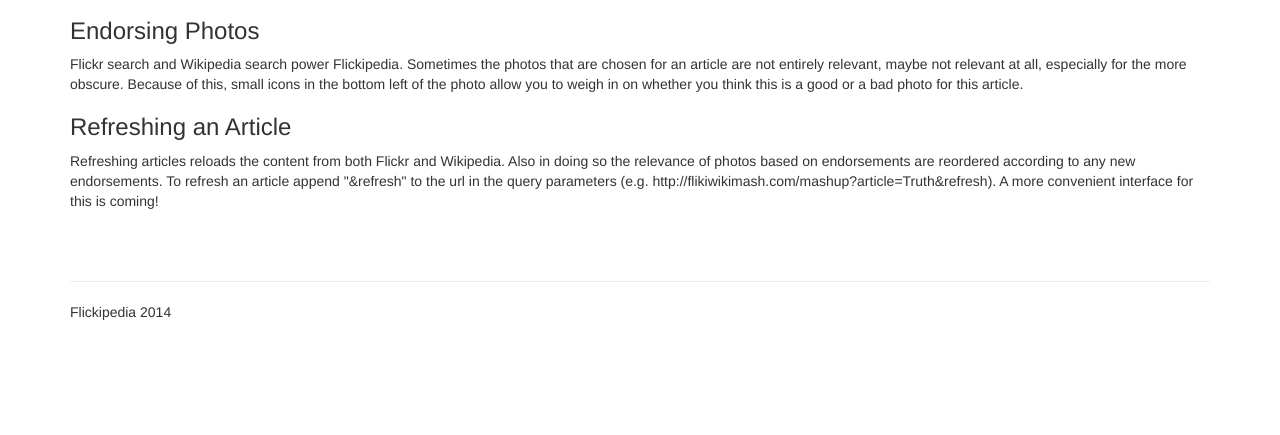
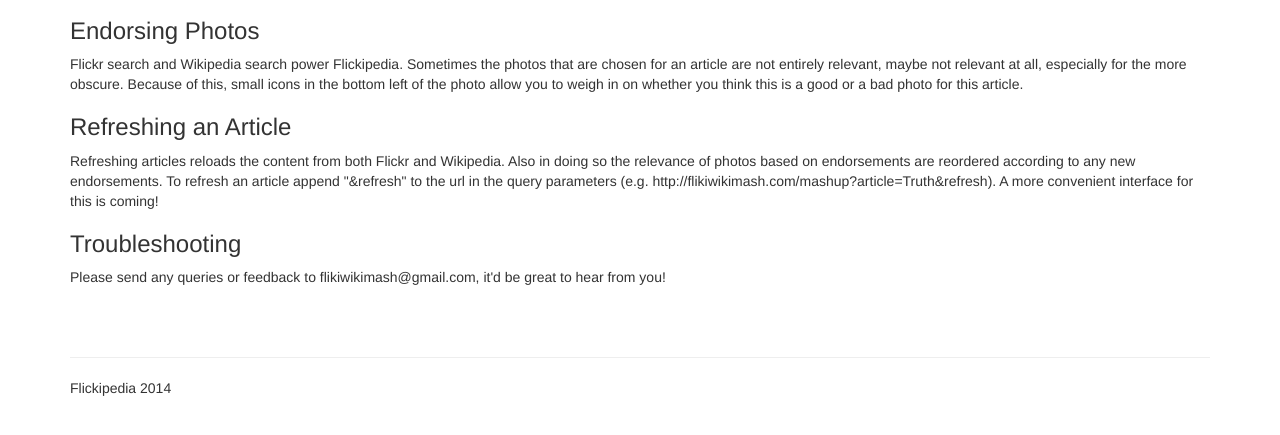
Before and after one commit to rfaulkner/Flickipedia, a Flask app: page /about/ in a window 1280 px wide. Shown: the part 329-764 px from the top of the page. Run offline with Flask 2, Linux system fonts and the light colour scheme; parts of the project's set-up code (start-up, migrations or seed data) failed here and were passed over; some libraries are stand-ins or nearby versions.

Commit message:
add a section for troubleshooting and inquiries

```diff
--- a/flickipedia/web/templates/about.html
+++ b/flickipedia/web/templates/about.html
@@ -13,4 +13,6 @@ If you would like to upload a photo to commons follow the link below the image o
 Flickr search and Wikipedia search power Flickipedia.  Sometimes the photos that are chosen for an article are not entirely relevant, maybe not relevant at all, especially for the more obscure.  Because of this, small icons in the bottom left of the photo allow you to weigh in on whether you think this is a good or a bad photo for this article.
 <h3>Refreshing an Article</h3>
 Refreshing articles reloads the content from both Flickr and Wikipedia.  Also in doing so the relevance of photos based on endorsements are reordered according to any new endorsements.  To refresh an article append "&refresh" to the url in the query parameters (e.g. http://flikiwikimash.com/mashup?article=Truth&refresh).  A more convenient interface for this is coming!
+<h3>Troubleshooting</h3>
+Please send any queries or feedback to flikiwikimash@gmail.com, it'd be great to hear from you!
 {% endblock %}
```
